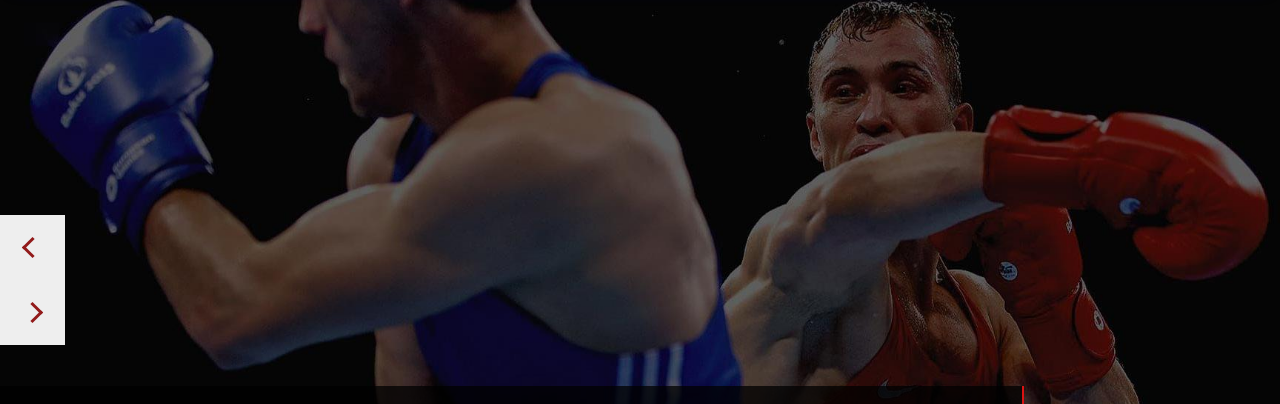
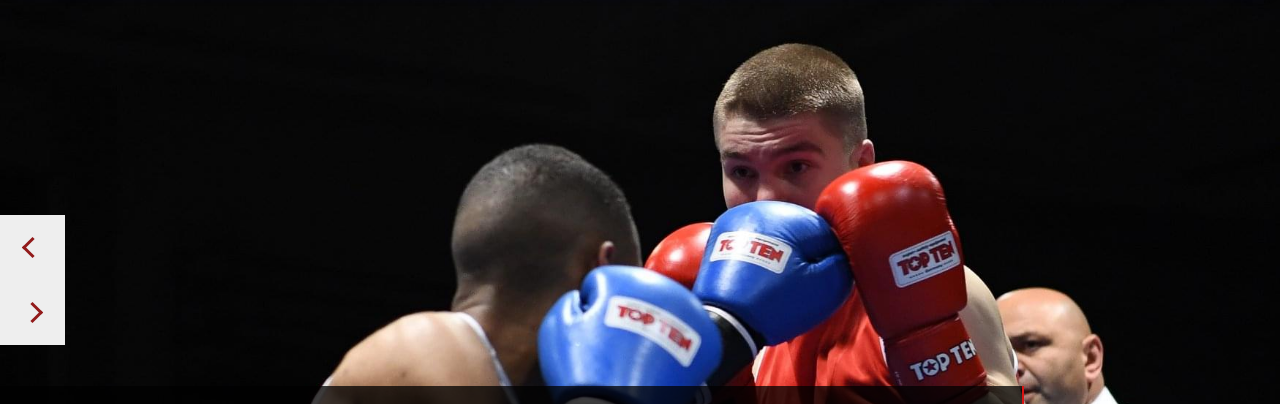
Before and after one commit to cieslinho/eubcboxing, a website: page index.html in a window 1280 px wide. Shown: the part 120-524 px from the top of the page. Drawn offline with nearby package versions, Linux system fonts and the light colour scheme.

Commit message:
fixed header photos, header margin

```diff
--- a/index.html
+++ b/index.html
@@ -179,11 +179,11 @@
 </nav>
     <header class="header">
     <div class="header__box">
-        <img src="./dist/img/header1-hq.jpg" alt="eubc header, header img, boxing, european boxing federation"
+        <img src="./dist/img/header5-hq.jpg" alt="eubc header, header img, boxing, european boxing federation"
             class="header__img header__img-active">
-        <img src="./dist/img/header2-hq.jpg" alt="eubc header, header img, boxing, european boxing federation"
+        <img src="./dist/img/header7-hq.jpg" alt="eubc header, header img, boxing, european boxing federation"
             class="header__img ">
-        <img src="./dist/img/header3-hq.jpg" alt="eubc header, header img, boxing, european boxing federation"
+        <img src="./dist/img/header8-hq.jpg" alt="eubc header, header img, boxing, european boxing federation"
             class="header__img ">
     </div>
     <div class="header__content">
--- a/src/sass/main.scss
+++ b/src/sass/main.scss
@@ -377,6 +377,7 @@ body {
 		left: 0;
 		width: 100%;
 		height: 100%;
+		margin-top: 69px;
 		object-fit: cover;
 		opacity: 0;
 		transition: opacity 0.5s;
@@ -1132,6 +1133,11 @@ body {
 			display: flex;
 		}
 	}
+	.header {
+		&__img {
+			margin-top: 109px;
+		}
+	}
 	.about {
 		&__boxes {
 			display: flex;
```
Also changed, not shown: dist/css/main.min.css, dist/img/header4-hq.jpg (added), dist/img/header5-hq.jpg (added), dist/img/header6-hq.jpg (added), dist/img/header7-hq.jpg (added), dist/img/header8-hq.jpg (added), src/img/header4-hq.jpg (added), src/img/header5-hq.jpg (added), src/img/header6-hq.jpg (added), src/img/header7-hq.jpg (added), src/img/header8-hq.jpg (added), 1 other file.
